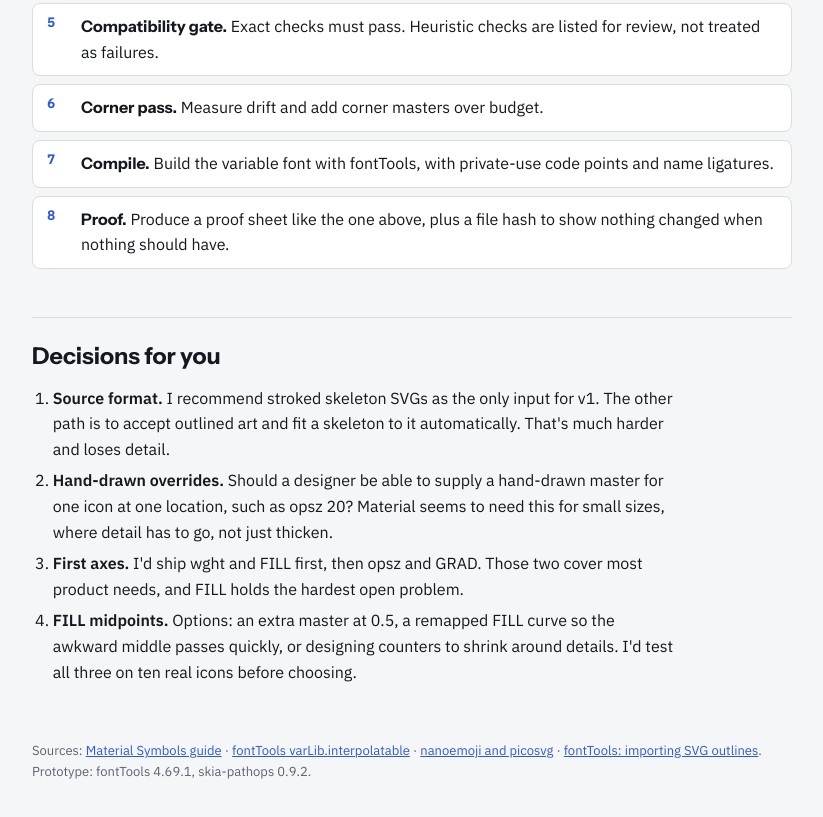
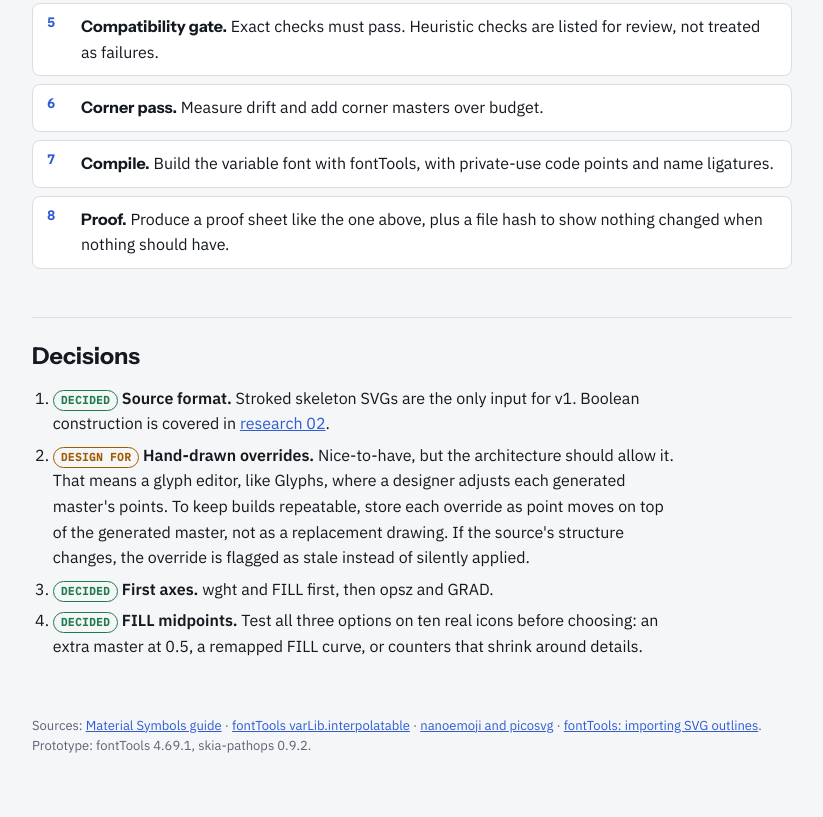
Before and after one commit to snds/variance, a plain HTML site: page docs/research/01-construction-and-idempotency.html in a window 1280 px wide. Shown: the part 5731-6548 px from the top of the page, without its empty margins (228-1051 px from the left). Drawn offline with Linux system fonts and the light colour scheme.

Commit message:
Record Sean's decisions on research 01
Co-Authored-By: Claude Opus 5.5 <noreply@anthropic.com>
Claude-Session: https://claude.ai/code/session_01LyeGNi3XPySV2ZyhcrbAqx

```diff
--- a/docs/research/01-construction-and-idempotency.html
+++ b/docs/research/01-construction-and-idempotency.html
@@ -210,12 +210,12 @@ footer { margin-top: 56px; font-size: 13px; color: var(--muted); }
     <li><b>Proof.</b> Produce a proof sheet like the one above, plus a file hash to show nothing changed when nothing should have.</li>
   </ol>
 
-  <h2>Decisions for you</h2>
+  <h2>Decisions</h2>
   <ol class="rules">
-    <li><b>Source format.</b> I recommend stroked skeleton SVGs as the only input for v1. The other path is to accept outlined art and fit a skeleton to it automatically. That's much harder and loses detail.</li>
-    <li><b>Hand-drawn overrides.</b> Should a designer be able to supply a hand-drawn master for one icon at one location, such as opsz 20? Material seems to need this for small sizes, where detail has to go, not just thicken.</li>
-    <li><b>First axes.</b> I'd ship wght and FILL first, then opsz and GRAD. Those two cover most product needs, and FILL holds the hardest open problem.</li>
-    <li><b>FILL midpoints.</b> Options: an extra master at 0.5, a remapped FILL curve so the awkward middle passes quickly, or designing counters to shrink around details. I'd test all three on ten real icons before choosing.</li>
+    <li><span class="pill good">DECIDED</span> <b>Source format.</b> Stroked skeleton SVGs are the only input for v1. Boolean construction is covered in <a href="https://claude.ai/artifact/Axin6TN2CGjek4xqPqAMvc">research 02</a>.</li>
+    <li><span class="pill warn">DESIGN FOR</span> <b>Hand-drawn overrides.</b> Nice-to-have, but the architecture should allow it. That means a glyph editor, like Glyphs, where a designer adjusts each generated master's points. To keep builds repeatable, store each override as point moves on top of the generated master, not as a replacement drawing. If the source's structure changes, the override is flagged as stale instead of silently applied.</li>
+    <li><span class="pill good">DECIDED</span> <b>First axes.</b> wght and FILL first, then opsz and GRAD.</li>
+    <li><span class="pill good">DECIDED</span> <b>FILL midpoints.</b> Test all three options on ten real icons before choosing: an extra master at 0.5, a remapped FILL curve, or counters that shrink around details.</li>
   </ol>
 
   <footer>
```
Also changed, not shown: 3 other files.
